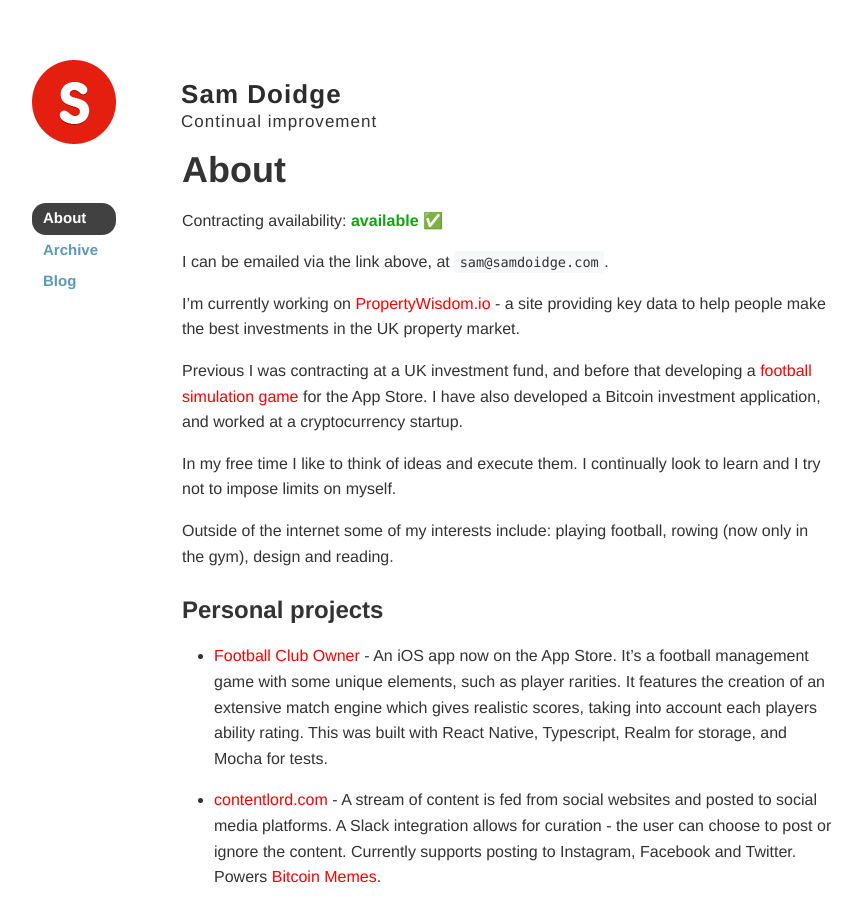
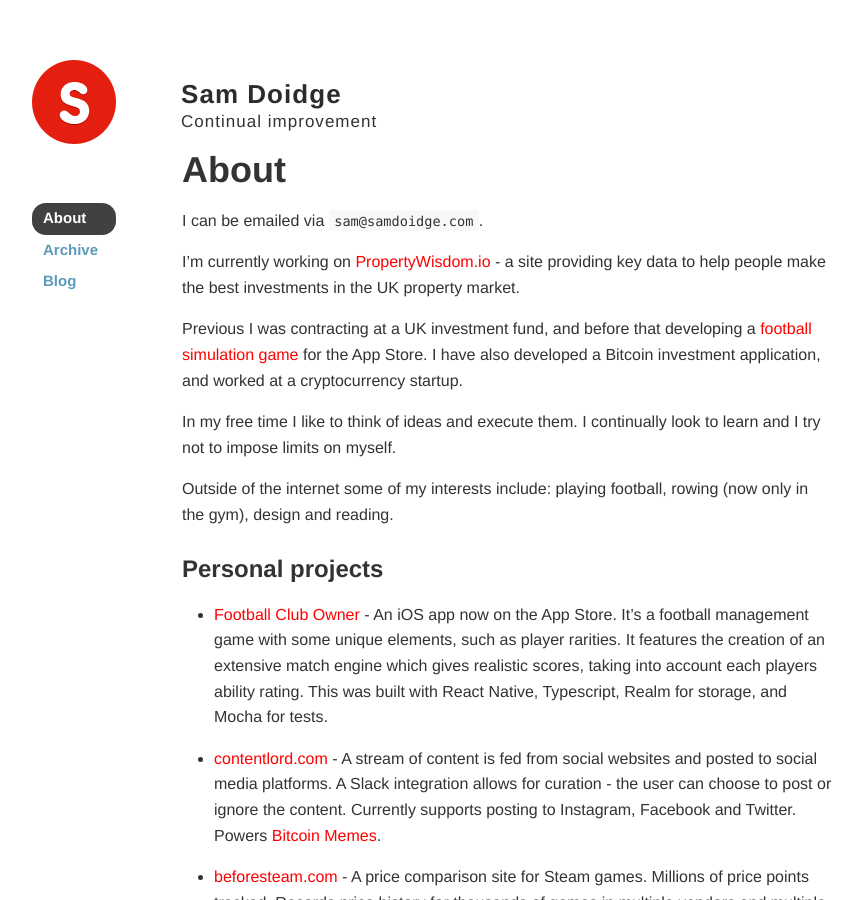
Before and after one commit to samdoidge/samdoidge.com, a Jekyll site: the page built from about.md, in a window 1280 px wide and 900 px high. Shown: the whole window, without its empty margins (208-1070 px from the left). Built offline with Jekyll 4.4.1, drawn with Linux system fonts in a browser that asks for light colours.

Commit message:
Remove contract availability

```diff
--- a/_includes/footer.html
+++ b/_includes/footer.html
@@ -1,4 +1,2 @@
 <footer class="footer text-center">
 </footer>
-
-<!-- <script src="/assets/js/prism.js"></script> -->
--- a/about.md
+++ b/about.md
@@ -4,11 +4,7 @@ title: About
 permalink: about/
 ---
 
-Contracting availability:
-<!-- <a href="mailto:sam@samdoidge.com" class="unavailable">unavailable 🚫</a> -->
-<a href="mailto:sam@samdoidge.com" class="available">available ✅</a>
-
-I can be emailed via the link above, at `sam@samdoidge.com`.
+I can be emailed via `sam@samdoidge.com`.
 
 I'm currently working on <a href="https://propertywisdom.io">PropertyWisdom.io</a> - a site providing key data to help people make the best investments in the UK property market.
 
```
Also changed, not shown: _includes/post.html (deleted).
